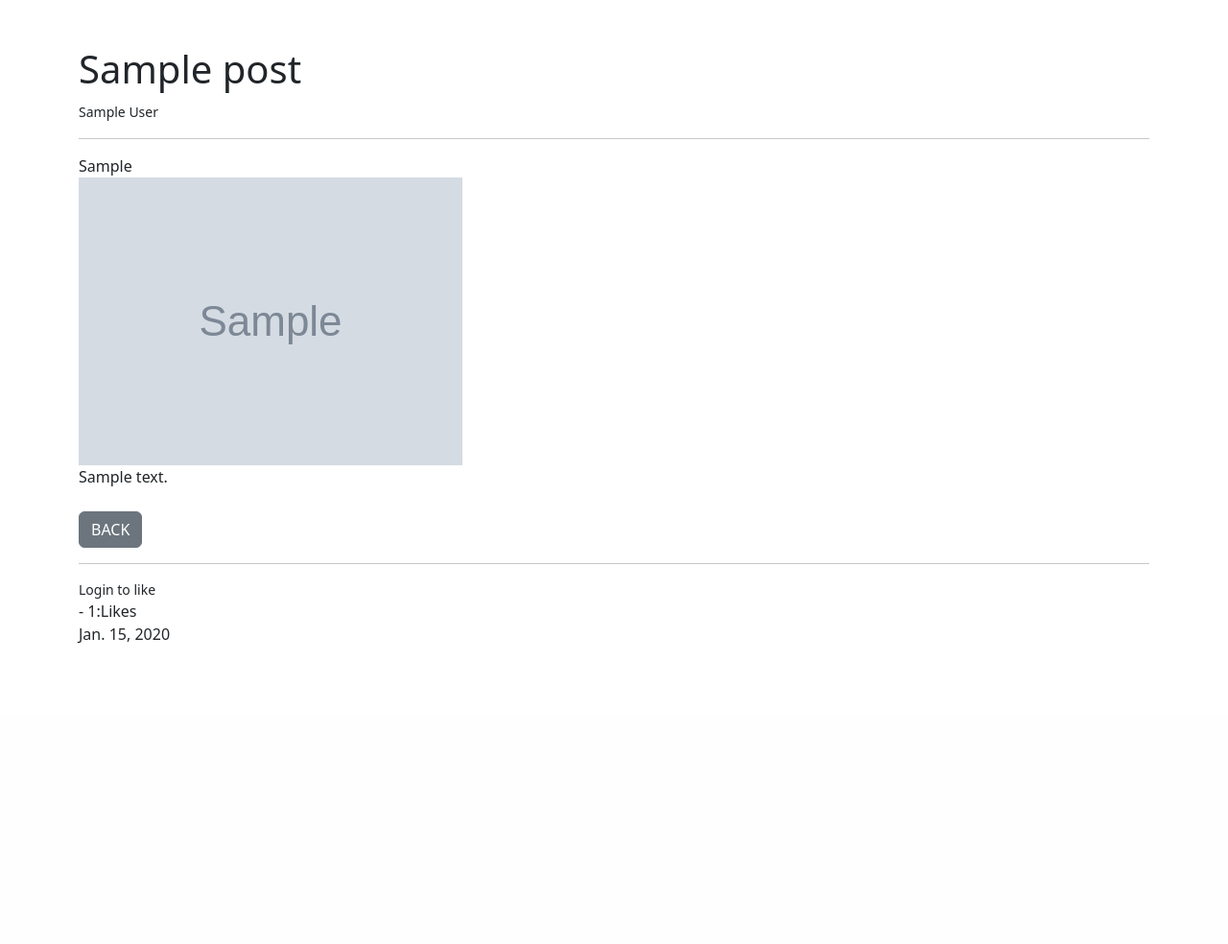
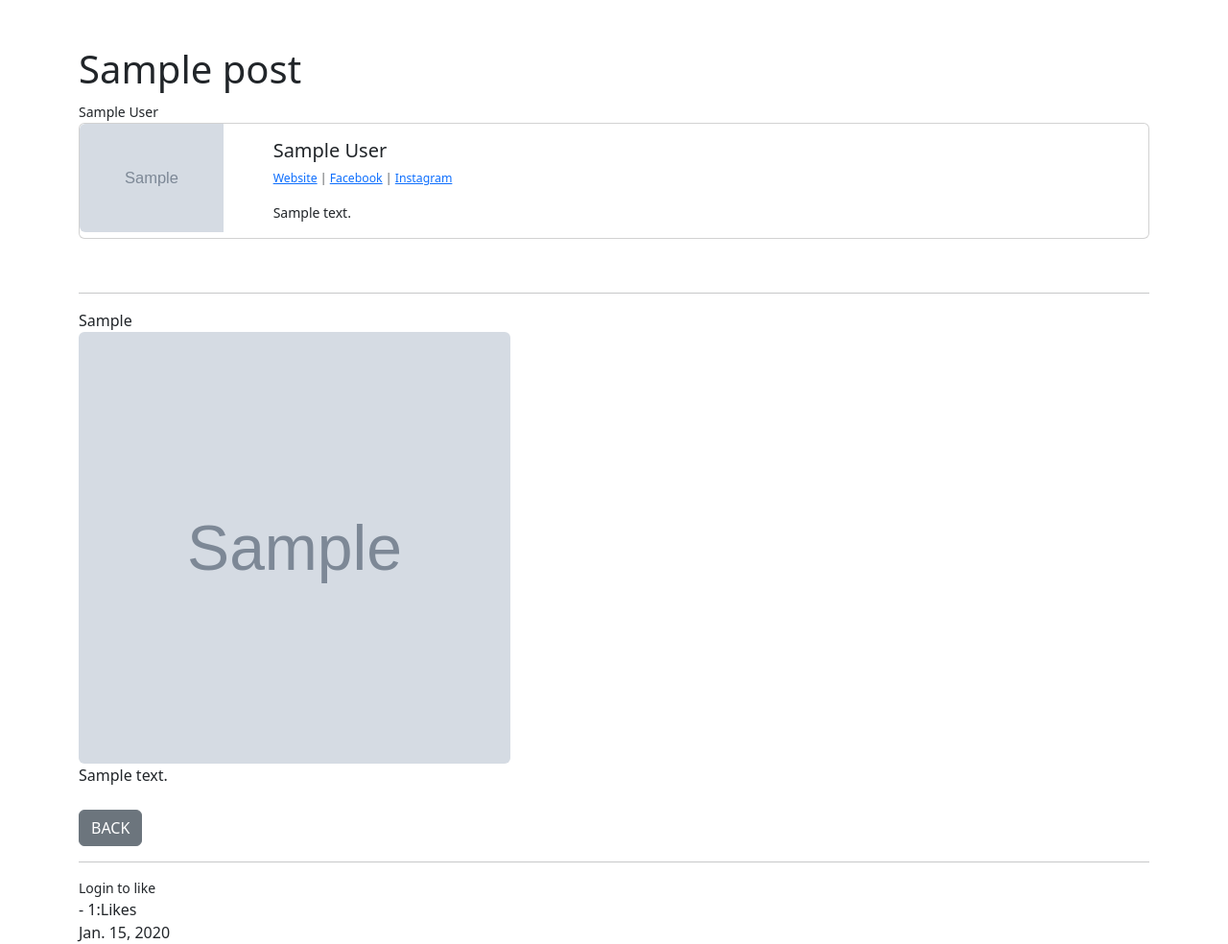
Before and after one commit to Dakose/new_webapp, a Django app: page /article/1 in a window 1280 px wide. Shown: the part 56-1040 px from the top of the page at 96% size. Before the commit the page ends 727 px from the top, so only its background shows below. Run offline with Django 5.2, Linux system fonts and the light colour scheme; tables that the repository leaves empty hold one stand-in row (values such as "Sample post"); grey boxes marked "Sample" are stand-in pictures; some libraries are stand-ins or nearby versions.

Commit message:
models and service details
edit title image and urls

```diff
--- a/webapp/posts/models.py
+++ b/webapp/posts/models.py
@@ -17,6 +17,10 @@ class Category(models.Model):
 class Profile(models.Model):
     user = models.OneToOneField(User, null=True, on_delete=models.CASCADE)
     bio = models.TextField()
+    profile_picture = models.ImageField(null=True, blank=True, upload_to="images/profile/")
+    website_url = models.CharField(max_length=255, null=True, blank=True)
+    facebook_url = models.CharField(max_length=255, null=True, blank=True)
+    instagram_url = models.CharField(max_length=255, null=True, blank=True)
 
     def __str__(self):
         return str(self.user)
--- a/webapp/posts/templates/service_details.html
+++ b/webapp/posts/templates/service_details.html
@@ -5,6 +5,42 @@
 <br>
 <h1>{{ post.title }}</h1>
 <small>{{ post.author.first_name }} {{ post.author.last_name }}
+    </br>
+
+    <!-- prifile card -->
+    <div class="card mb-3">
+        <div class="row g-0">
+          <div class="col-md-2">
+            {% if post.author.profile.profile_picture.url %}
+            <img src="{{ post.author.profile.profile_picture.url }}" class="img-fluid rounded-start" width="150" height="150">
+            {% endif %}
+          </div>
+          <div class="col-md-10">
+            <div class="card-body">
+              <h5 class="card-title">
+                {{ post.author.first_name }}
+                {{ post.author.last_name }}
+              </h5>
+              <p class="small text-body-secondary">
+
+                {% if post.author.profile.website_url %}
+                <a href="{{ post.author.profile.website_url }}">Website</a>  |
+                {% endif %}
+
+                {% if post.author.profile.facebook_url %}
+                <a href="{{ post.author.profile.facebook_url }}">Facebook</a> |
+                {% endif %}
+                {% if post.author.profile.instagram_url %}
+                <a href="{{ post.author.profile.instagram_url }}">Instagram</a>
+                {% endif %}
+              </p>
+              {% if post.author.profile.bio %}
+              <p class="card-text">{{ post.author.profile.bio }}</p>
+              {% endif %}
+            </div>
+          </div>
+        </div>
+      </div>
 
     {% if user.is_authenticated %}
         {% if user.id == post.author.id %}
@@ -19,7 +55,7 @@
 {{ post.category }}</br>
 
 {% if post.title_image %}
-    <img src="{{ post.title_image.url }}"></br>
+    <img class="rounded" src="{{ post.title_image.url }}" width="450" height="450"></br>
 {% endif %}
 
 {{ post.body|safe }}
```
